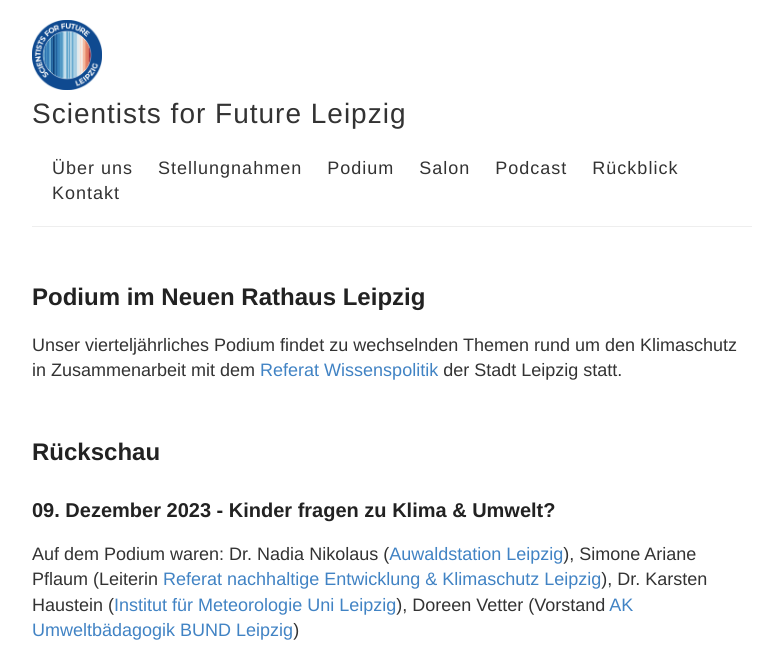
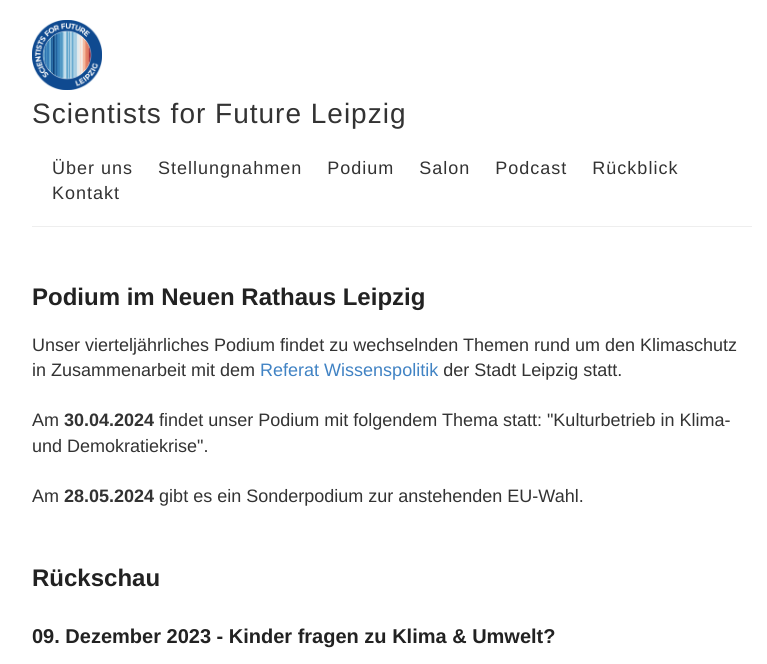
Before and after one commit to s4f-leipzig/s4f-leipzig.github.io, a Jekyll site: the page built from podium.html, in a window 1280 px wide and 900 px high, cut to the strip 0-664 px from the top of the window. Shown: the whole strip, without its empty margins (248-1015 px from the left). Built offline with Jekyll 4.4.1, drawn with Linux system fonts in a browser that asks for light colours.

Commit message:
Update podium.html

```diff
--- a/podium.html
+++ b/podium.html
@@ -5,6 +5,11 @@
 Unser vierteljährliches Podium findet zu wechselnden Themen rund um den Klimaschutz in Zusammenarbeit mit dem <a href="https://www.leipzig.de/buergerservice-und-verwaltung/aemter-und-behoerdengaenge/behoerden-und-dienstleistungen/dienststelle/referat-wissenspolitik-0117" target="blank">Referat Wissenspolitik</a> der Stadt Leipzig statt.
 <br><br>
 
+Am <b>30.04.2024</b> findet unser Podium mit folgendem Thema statt: "Kulturbetrieb in Klima- und Demokratiekrise".
+<br><br>
+Am <b>28.05.2024</b> gibt es ein Sonderpodium zur anstehenden EU-Wahl.
+
+<br><br>
 
 
 <h2>Rückschau</h2>
```
